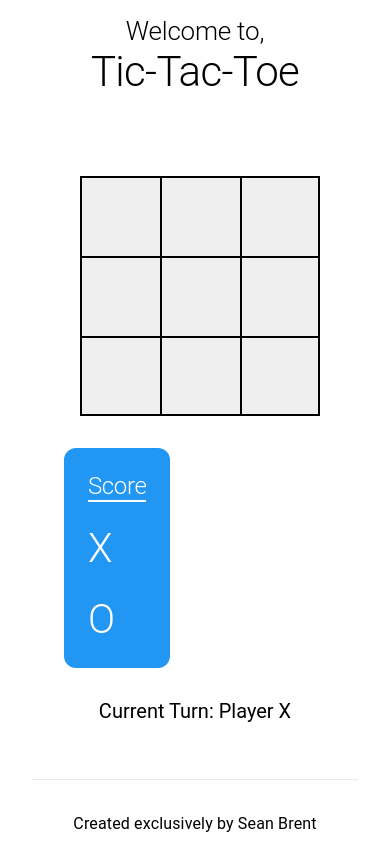
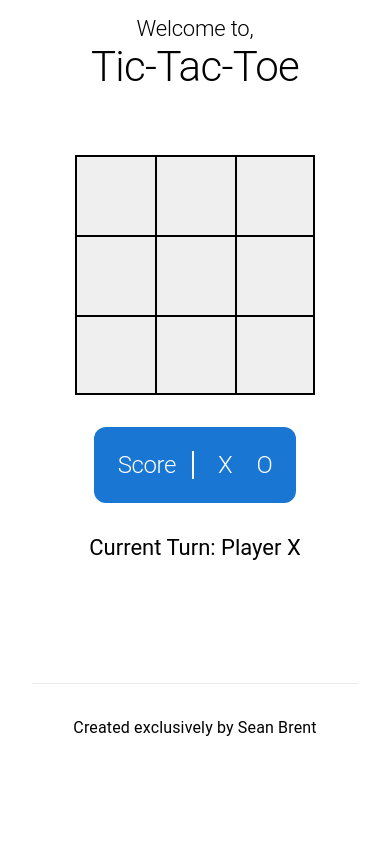
Before and after one commit to Brentsa/tic-tac-toe, a Next.js app: page / in a window 390 px wide. After the commit the page ends 844 px from the top, so only its background shows below. Built offline with nearby package versions, Linux system fonts and the light colour scheme.

Commit message:
style changes, fully responsive now

```diff
--- a/components/GameInfo.tsx
+++ b/components/GameInfo.tsx
@@ -9,11 +9,11 @@
         <Box my={2} display='flex' justifyContent='center'>
             {gameMessage ?
                 <Box display='flex' flexDirection='column' alignItems='center' gap={4}>
-                    <Typography variant="h2" fontSize={26}>{gameMessage}</Typography>
+                    <Typography variant="h2" fontSize={32}>{gameMessage}</Typography>
                     <Button variant="contained" onClick={restartGame}>Restart Game</Button>
                 </Box>
                 :
-                <Typography variant="h3" fontSize={20}>Current Turn: Player {currentTurn === 1 ? 'X' : 'O'}</Typography>
+                <Typography variant="h3" fontSize={22}>Current Turn: Player {currentTurn === 1 ? 'X' : 'O'}</Typography>
             }
         </Box>
     );
--- a/components/GameLayout.tsx
+++ b/components/GameLayout.tsx
@@ -92,10 +92,10 @@
             alignItems='center'
             m={2}
         >
-            <Grid container spacing={2}>
+            <Grid container rowSpacing={2} columnSpacing={{xs: 0, sm: 2}}>
                 <Grid xs item></Grid>
 
-                <Grid xs='auto' item>
+                <Grid xs={12} sm='auto' item>
                     <Box
                         display='flex'
                         flexDirection='column'
--- a/components/GameScore.tsx
+++ b/components/GameScore.tsx
@@ -1,26 +1,26 @@
 import { Typography } from "@mui/material";
 import { blue } from "@mui/material/colors";
 import { Box } from "@mui/system";
-import { FunctionComponent, ReactComponentElement } from "react";
+import { FunctionComponent} from "react";
 import { GameScore } from "../types";
 
 const GameScore: FunctionComponent<GameScore> = ({xScore, oScore}) => {
 
     return (
-        <Box height='100%' width='fit-content' display='flex' alignItems='center'>
+        <Box height='100%' width={{ xs: '100%', sm: 'fit-content'}} display='flex' alignItems='center' justifyContent='center'>
             <Box
                 display='flex'
-                flexDirection='column'
+                flexDirection={{ xs: null , sm: 'column' }}
                 justifyContent='center'
                 gap={3}
-                bgcolor={blue[500]}
+                bgcolor={blue[700]}
                 color='white'
                 p={3}
                 borderRadius={3}
             >
-                <Typography variant="h1" fontSize={24} borderBottom={2}>Score</Typography>
-                <Typography variant="h1" fontSize={40}>{xScore ? `X - ${xScore}` : 'X'}</Typography>
-                <Typography variant="h1" fontSize={40}>{oScore ? `O - ${oScore}` : 'O'}</Typography>
+                <Typography variant="h1" fontSize={24} borderBottom={{xs: 0, sm: 2}} borderRight={{xs: 2, sm: 0}} pr={2}>Score</Typography>
+                <Typography variant="h1" fontSize={{xs: 24, sm: 40}}>{xScore ? `X ${xScore}` : 'X'}</Typography>
+                <Typography variant="h1" fontSize={{xs: 24, sm: 40}}>{oScore ? `O ${oScore}` : 'O'}</Typography>
             </Box>
         </Box>
     );
--- a/components/MainPage.tsx
+++ b/components/MainPage.tsx
@@ -5,7 +5,7 @@
 
 const MainPage: NextComponentType = () => {
     return (
-        <Box sx={{flexGrow: 1}} mb={3}>
+        <Box sx={{flexGrow: 1}} mb={3} minHeight="80vh">
             <Grid container spacing={2}>
                 <Grid item xs={12}>
                     <Title/>
--- a/components/Title.tsx
+++ b/components/Title.tsx
@@ -7,7 +7,7 @@
 
     return (
         <Box display='flex' flexDirection='column' justifyContent='center' alignItems='center' m={2}>
-            <Typography variant="h2" fontSize={26}>Welcome to,</Typography>
+            <Typography variant="h2" fontSize={22}>Welcome to,</Typography>
             <Typography variant="h1" fontSize={42}>Tic-Tac-Toe</Typography>
         </Box>
     );
```
